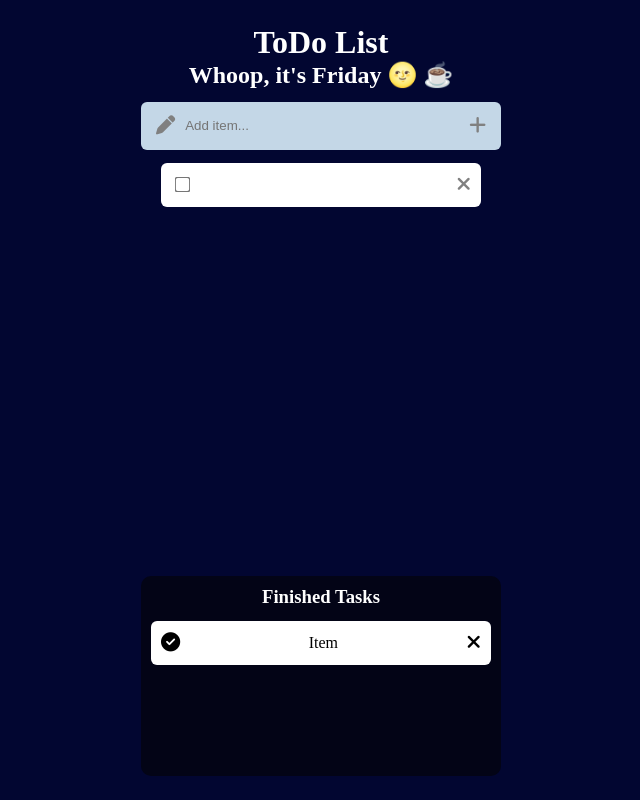
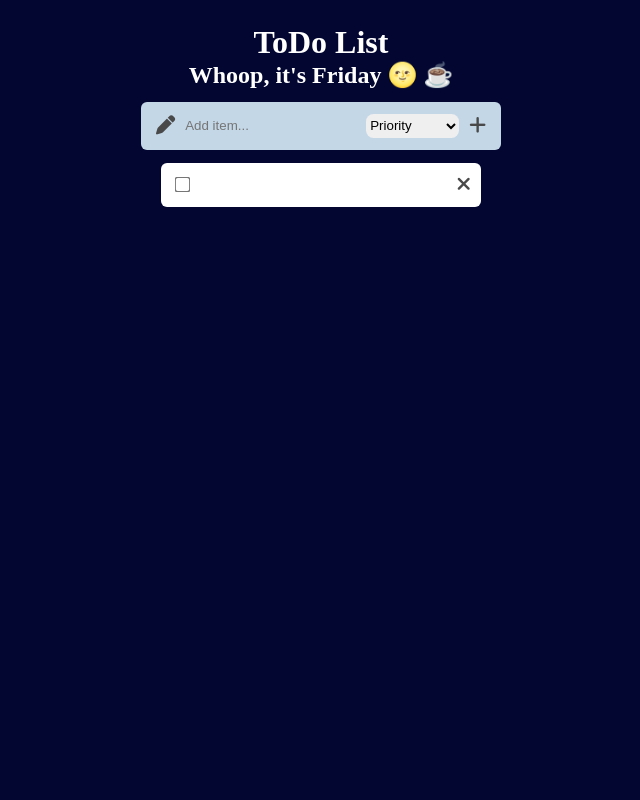
Before and after one commit to Snehesh-Thattil/To-Do-App, a React (Create React App) app: page / in a window 1280 px wide. Both pictures are taken after a click on the icon 796 px from the left and 125 px from the top of the page. Shown: the whole page, without its empty margins (319-959 px from the left). Built offline with nearby package versions, Linux system fonts and the light colour scheme.

Commit message:
[ Task Priority, Removing Task, completion status, completion design : stage 3 ✅ ]

```diff
--- a/src/App.css
+++ b/src/App.css
@@ -56,7 +56,7 @@ body {
   cursor: pointer;
   font-size: larger;
   font-weight: 900;
-  color: grey;
+  color: rgb(73, 73, 73);
   margin-right: 5px;
   transition: .25s;
 }
@@ -69,8 +69,16 @@ body {
   cursor: auto !important;
 }
 
+select {
+  width: 6rem;
+  height: 1.5rem;
+  border-radius: 7.50px;
+  outline: none;
+  border: none;
+}
+
 /* ToDos Section */
-.tasks .todos {
+.todos .todo {
   display: flex;
   justify-content: space-between;
   align-items: center;
@@ -82,30 +90,39 @@ body {
   color: black;
   border-radius: 6px;
   padding: 5px;
+  transition: .5s ease-in-out;
 }
 
-.tasks .todos input {
+.todos .todo input {
   margin: 0 10px;
   transition: .35s ease-in-out;
   scale: 1.2;
 }
 
-.tasks .todos input:hover {
+.todos .todo input:hover {
   scale: 2;
   transform: rotate(360deg);
 }
 
-.tasks .todos p {
+.todos .todo p {
   margin: 0 3px;
   margin-right: auto;
   font-size: medium;
   font-style: normal;
   font-weight: 700;
-  color: grey;
+  color: rgb(78, 78, 78);
 }
 
-/* Finished Section */
-.finished {
+.todos .todo p s {
+  color: rgb(53, 53, 53);
+}
+
+.todo.fade {
+  transform: translateX(-100px);
+}
+
+/* Dropped Section */
+.dropped {
   width: 22.5em;
   min-height: 12.5rem;
   margin-top: 3rem;
@@ -118,7 +135,7 @@ body {
   justify-content: flex-start;
 }
 
-.finished .items {
+.dropped .items {
   display: flex;
   justify-content: space-between;
   align-items: center;
--- a/src/App.js
+++ b/src/App.js
@@ -8,7 +8,24 @@ function App() {
 
   const [AllToDo, setAllToDo] = useState([])
   const [toDo, setToDo] = useState('')
+  const [prrty, setPrrty] = useState('')
 
+  function removeTask(e) {
+    let task = e.target.parentElement
+    if (task.classList[0] === 'todo') {
+      task.classList.add('fade')
+      task.addEventListener('transitionend', () => {
+        task.remove()
+      })
+    } else {
+      task.parentElement.classList.add('fade')
+      task.parentElement.addEventListener('transitionend', () => {
+        task.parentElement.remove()
+      })
+    }
+  }
+
+  // XML Starts Here //
   return (
     <div className="app">
       <div className="tasks">
@@ -19,29 +36,52 @@ function App() {
         <div className="inputDiv">
           <i className='fas fa-pen'></i>
           <input className='one' value={toDo} onChange={(e) => setToDo(e.target.value)} type="text" placeholder="Add item..." />
-          <i className="fas fa-plus" onClick={() => setAllToDo([...AllToDo, toDo])}></i>
+          <select name="Priority" onChange={(e) => setPrrty(e.target.value)}>
+            <option value="0" defaultValue hidden>Priority</option>
+            <option value="1">Concentrate</option>
+            <option value="2">Delegate</option>
+            <option value="3">Schedule</option>
+            <option value="4">Ignorable</option>
+          </select>
+          <i className="fas fa-plus" onClick={() => setAllToDo([...AllToDo, { id: Date.now(), task: toDo, priority: prrty, check: false }])}></i>
         </div>
+
+        <div className="todos">
 
           {AllToDo.map((obj) => {
             return (
-            <div className="todos">
-              <input type="checkbox" />
-              <p>{obj}</p>
+              <div className="todo">
+
+                <input value={obj.checked} onChange={(e) => {
+                  setAllToDo(AllToDo.filter((obj2) => {
+                    if (obj2.id === obj.id) {
+                      obj2.check = e.target.checked
+                    }
+                    return obj2
+                  }))
+                }} type="checkbox" />
+
+                {obj.check ? <p><s>{obj.task}</s></p> : <p>{obj.task}</p>}
+
+                <div className="icon" onClick={removeTask}>
                   <i className="fas fa-times"></i>
+                </div>
+
               </div>
             )
           })}
+        </div>
 
       </div>
 
-      <div className="finished">
-        <h3>Finished Tasks</h3>
+      {/* <div className="dropped">
+        <h3>Dropped Tasks</h3>
         <div className="items">
-          <i class="fa-solid fa-circle-check"></i>
+          <i className="fa-solid fa-circle-check"></i>
           <p>Item</p>
           <i className='fas fa-times'></i>
         </div>
-      </div>
+      </div> */}
 
     </div>
   )
```
Lines whose indentation alone changed are shown as unchanged.
